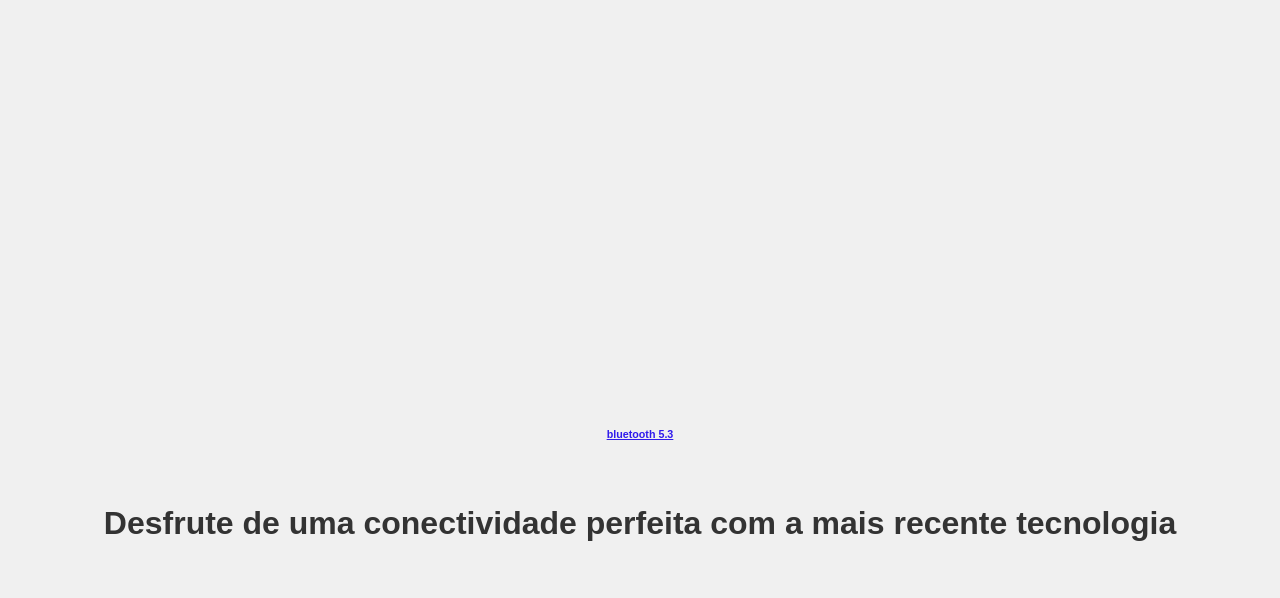
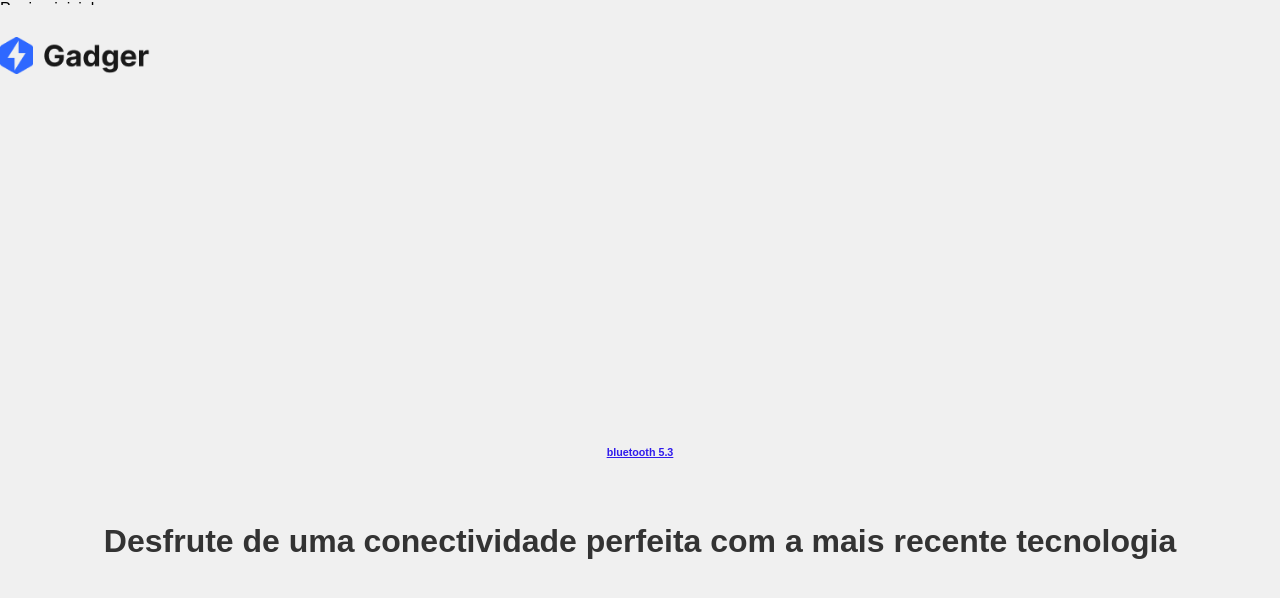
Before and after one commit to Thiagojj/trab, a plain HTML site: page Curso/Trabalho/Index.html in a window 1280 px wide. Drawn offline with Linux system fonts and the light colour scheme.

Commit message:
Inserindo imagem e conteiner

```diff
--- a/Curso/Trabalho/Estilo.css
+++ b/Curso/Trabalho/Estilo.css
@@ -1,49 +1,99 @@
 /* Estilizando o corpo da página */
 body {
-    background-color: #f0f0f0; /* Cor de fundo clara */
-    font-family: Arial, sans-serif; /* Fonte padrão */
+    background-color: #f0f0f0;
+    /* Cor de fundo clara */
+    font-family: Arial, sans-serif;
+    /* Fonte padrão */
     margin: 0;
     padding: 0;
 }
 
+/* Estilizando imagem */
+
+.imagem {
+    width: 150px;
+    height: 100px;
+    background-image: url(images/logo-01.png);
+    background-color: #f0f0f0;
+    /* Cor de fundo */
+    background-size: contain;
+    background-position: center;
+    background-repeat: no-repeat;
+    position: absolute;
+    top: 5px;
+    /* Alinha o logo ao topo */
+
+}
+
+/* Estilizando conteiner */
+.container {
+    display: flex;
+    justify-content: space-between;
+    /* Cria espaço entre os itens */
+    background-color: #f0f0f0;
+    padding: 10px;
+}
+
+/* Estilizando menu */
+.menu {
+    display: flex;
+    list-style: none; /* Remove as bolinhas da lista */
+    margin: 0;
+    padding: 0;
+}
+
+
 /* Estilizando o título principal (h1) */
 h1 {
-    color: #333; /* Cor do texto */
-    text-align: center; /* Centralizando o título */
+    color: #333;
+    /* Cor do texto */
+    text-align: center;
+    /* Centralizando o título */
     padding: 20px;
 }
 
 /* Estilizando os parágrafos */
 p {
-    color: #555; /* Cor do texto */
-    font-size: 18px; /* Tamanho da fonte */
-    line-height: 1.6; /* Espaçamento entre linhas */
+    color: #555;
+    /* Cor do texto */
+    font-size: 18px;
+    /* Tamanho da fonte */
+    line-height: 1.6;
+    /* Espaçamento entre linhas */
     margin: 20px;
 }
 
 /* Estilizando links */
 a {
-    color: #0066cc; /* Cor do link */
-    text-decoration: none; /* Remove sublinhado */
+    color: #0066cc;
+    /* Cor do link */
+    text-decoration: none;
+    /* Remove sublinhado */
 }
 
 /* Ao passar o mouse sobre o link */
 a:hover {
-    text-decoration: underline; /* Sublinha ao passar o mouse */
+    text-decoration: underline;
+    /* Sublinha ao passar o mouse */
 }
 
 /* Estilo da div com classe .caixa */
 .caixa {
     /*background-color: #e0e0e0; /* Cor de fundo da div */
-    padding: 168px; /* Espaçamento interno */
-    margin: 26px; /* Espaçamento externo */
-   /* border: 1px solid #ccc; /* Borda ao redor da div */
-    border-radius: 8px; /* Cantos arredondados */
+    padding: 168px;
+    /* Espaçamento interno */
+    margin: 26px;
+    /* Espaçamento externo */
+    /* border: 1px solid #ccc; /* Borda ao redor da div */
+    border-radius: 8px;
+    /* Cantos arredondados */
 }
 
-.mini{
-    color: #301bec; /* Cor do texto */
-    text-align: center; /* Centralizando o título */
+.mini {
+    color: #301bec;
+    /* Cor do texto */
+    text-align: center;
+    /* Centralizando o título */
     padding: 20px;
     text-decoration: underline;
 }
--- a/Curso/Trabalho/Index.html
+++ b/Curso/Trabalho/Index.html
@@ -1,5 +1,6 @@
 <!DOCTYPE html>
 <html lang="en">
+
 <head>
     <meta charset="UTF-8">
     <meta name="viewport" content="width=device-width, initial-scale=1.0">
@@ -7,15 +8,25 @@
     <!-- Link para o arquivo CSS externo -->
     <link rel="stylesheet" href="Estilo.css">
 </head>
+
 <body>
+    <div class="conteiner">
+
+        <div class="imagem"></div>
+
+        <div class="menu"> Pagina inicial </div>
+    </div>
+
+    <p></p>
     <div class="caixa">
         <p> </p>
     </div>
     <div>
         <h6 class="mini">bluetooth 5.3</h6>
-       <h1>
-        Desfrute de uma conectividade perfeita com a mais recente tecnologia
-       </h1>
+        <h1>
+            Desfrute de uma conectividade perfeita com a mais recente tecnologia
+        </h1>
     </div>
 </body>
+
 </html>
```
Also changed, not shown: Curso/Trabalho/images/carrinho.png (added), Curso/Trabalho/images/fone-01.png (added), Curso/Trabalho/images/fone-02.png (added), Curso/Trabalho/images/fone-03.png (added), Curso/Trabalho/images/fone-04.png (added), Curso/Trabalho/images/foto.png (added), Curso/Trabalho/images/logo-01.png (added), Curso/Trabalho/images/logo-02.png (added), Curso/Trabalho/images/logo-03.png (added), Curso/Trabalho/images/whatsapp.png (added).
